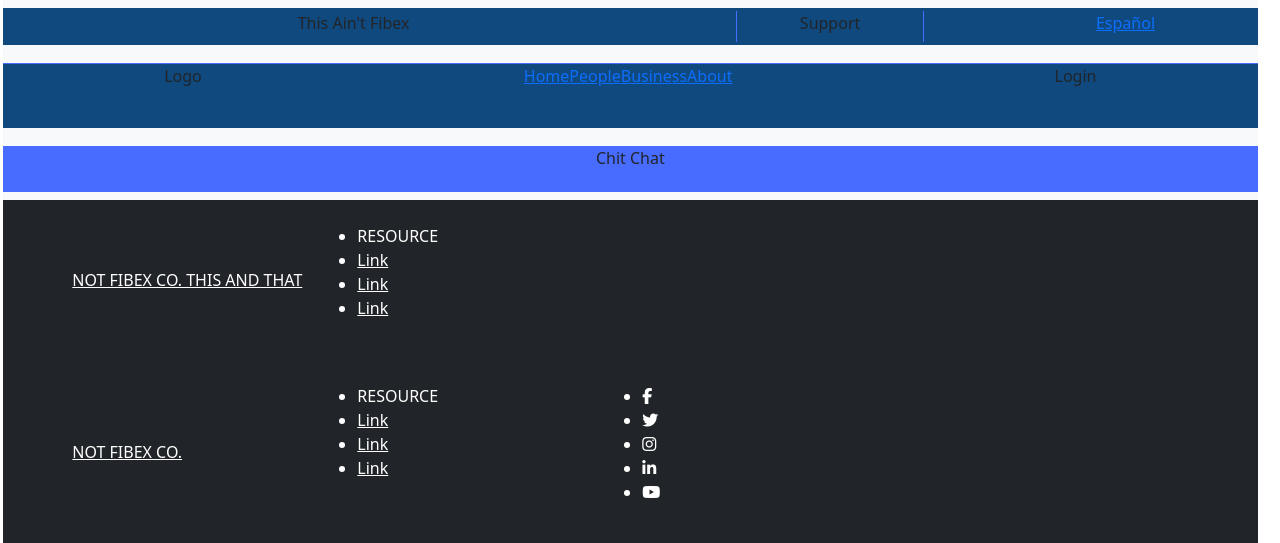
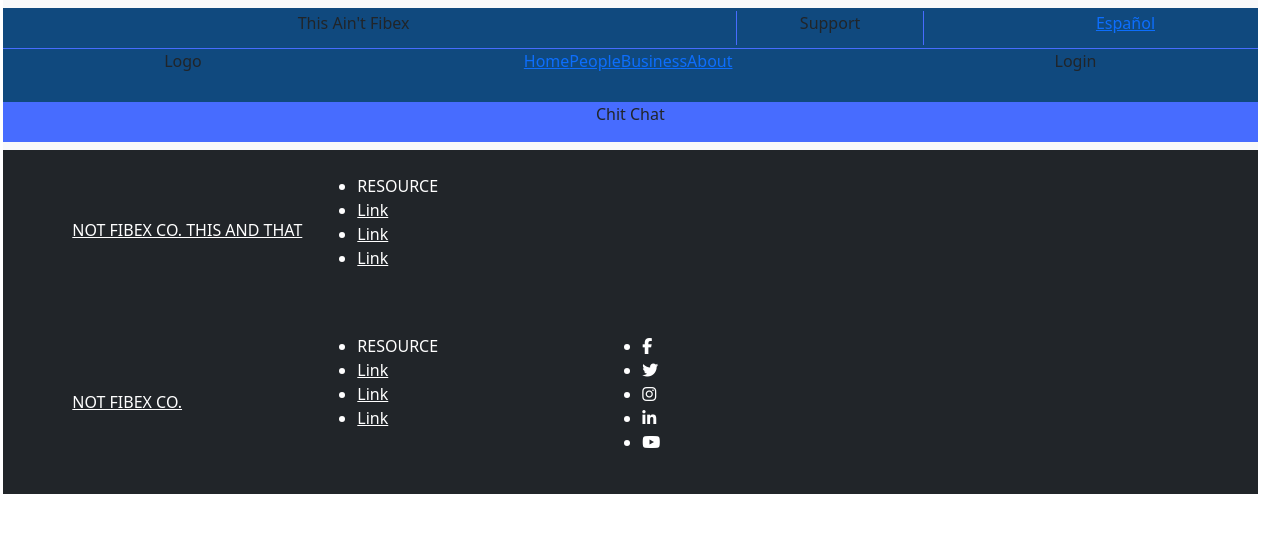
Before and after one commit to laponte16/isp-sample, a PHP site: page / in a window 1280 px wide. Shown: the top 543 px of the page. Run offline with PHP 8.4, Linux system fonts and the light colour scheme; some libraries are stand-ins or nearby versions.

Commit message:
Update styles.css

```diff
--- a/styles.css
+++ b/styles.css
@@ -23,13 +23,13 @@ nav{
     flex-flow: column nowrap;
     justify-content: space-between;
     width: 100%;
-    height: 200px;
+    height: 150px;
     margin-top: 0%;
 }
 .navTop{
     background-color: #10497E;
     width: 100%;
-    height: 20%;
+    height: 30%;
     padding: 3px;
 
     display: flex;
@@ -57,7 +57,7 @@ nav{
 .navMid{
     background-color: #10497E;
     width: 100%;
-    height: 35%;
+    height: 40%;
 
     border-top: solid 1px #476CFF;
 
@@ -87,7 +87,7 @@ nav{
 .navBot{
     background-color: #476CFF;
     width: 100%;
-    height: 25%;
+    height: 30%;
 
     display: flex;
     flex-flow: row nowrap;
```
